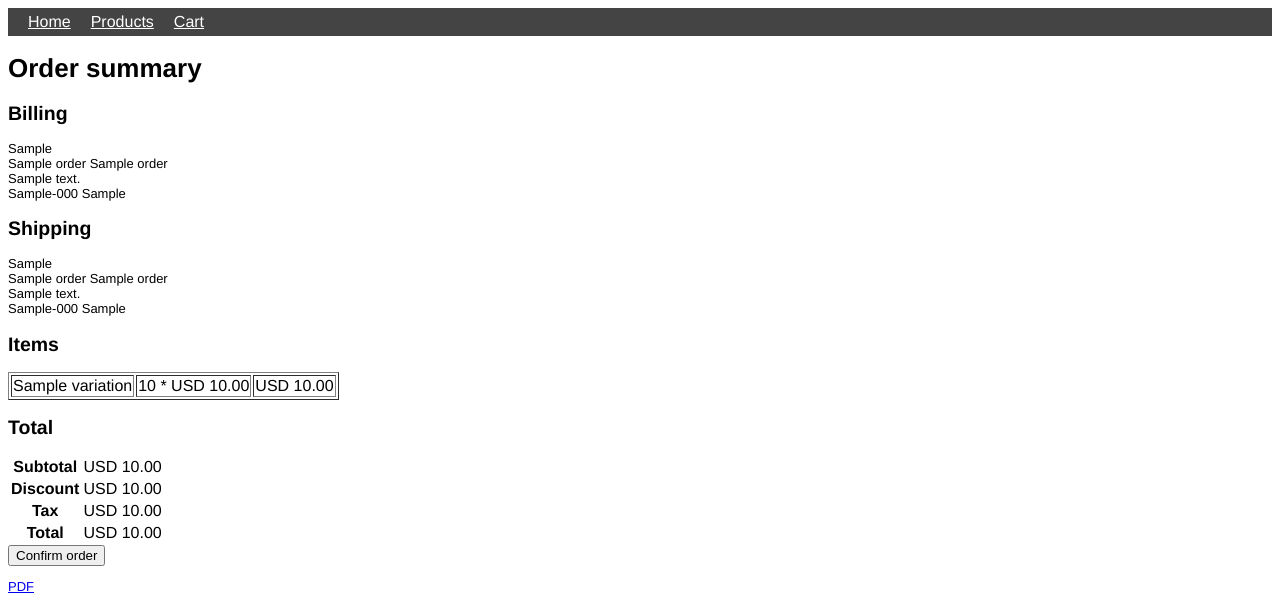
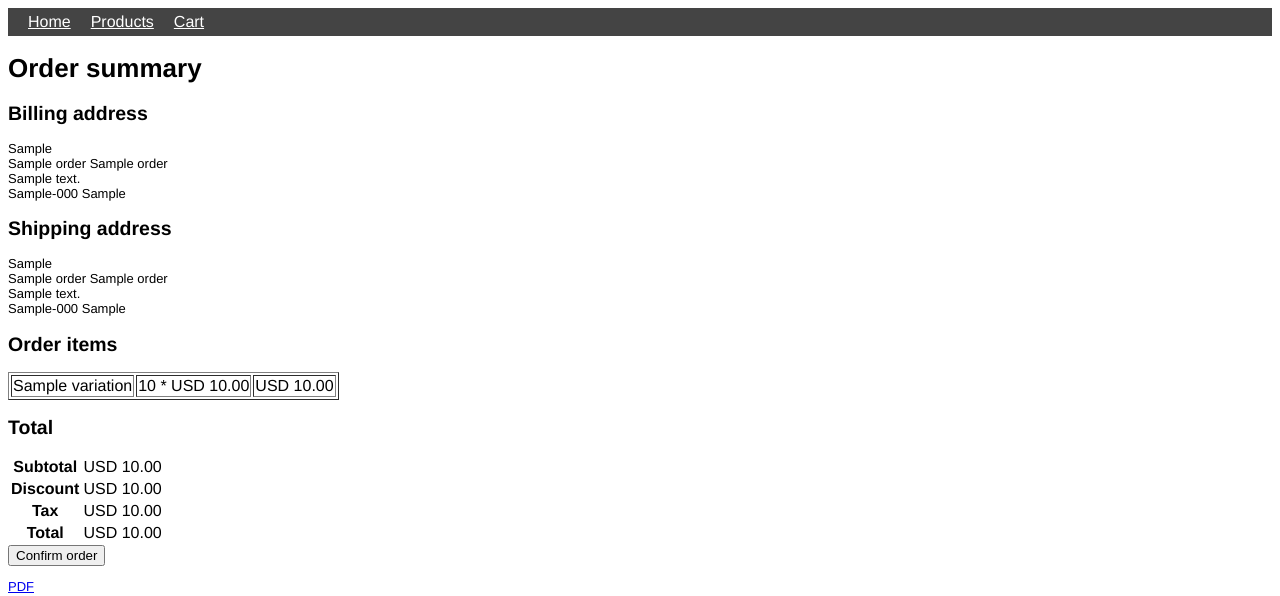
Before and after one commit to matthiask/plata, a Django app: template plata/shop/templates/plata/shop_confirmation.html in a window 1280 px wide. Shown: the top 596 px of the page. Run offline with Django 3.2, Linux system fonts and the light colour scheme; the template is opened without the code that fills it: most values are stand-ins (such as "Sample title", 1, 10 or a date in 2020).

Commit message:
Internationalize order confirmation template

```diff
--- a/plata/shop/templates/plata/shop_confirmation.html
+++ b/plata/shop/templates/plata/shop_confirmation.html
@@ -1,21 +1,23 @@
 {% extends "base.html" %}
 
+{% load i18n %}
+
 {% block content %}
-<h1>Order summary</h1>
+<h1>{% trans "Order summary" %}</h1>
 
-<h2>Billing</h2>
+<h2>{% trans "Billing address" %}</h2>
 {{ order.billing_company }}<br />
 {{ order.billing_first_name }} {{ order.billing_last_name }}<br />
 {{ order.billing_address|linebreaksbr }}<br />
 {{ order.billing_country }}-{{ order.billing_zip_code }} {{ order.billing_city }}<br />
 
-<h2>Shipping</h2>
+<h2>{% trans "Shipping address" %}</h2>
 {{ order.shipping_company }}<br />
 {{ order.shipping_first_name }} {{ order.shipping_last_name }}<br />
 {{ order.shipping_address|linebreaksbr }}<br />
 {{ order.shipping_country }}-{{ order.shipping_zip_code }} {{ order.shipping_city }}<br />
 
-<h2>Items</h2>
+<h2>{% trans "Order items" %}</h2>
 <table border="1">
 {% for item in order.items.all %}
 <tr>
@@ -26,28 +28,28 @@
 {% endfor %}
 </table>
 
-<h2>Total</h2>
+<h2>{% trans "Total" %}</h2>
 <table>
 <tr>
-    <th>Subtotal</th>
+    <th>{% trans "subtotal"|capfirst %}</th>
     <td>{{ order.currency }} {{ order.subtotal|floatformat:2 }}</td>
 </tr>
 <tr>
-    <th>Discount</th>
+    <th>{% trans "discount"|capfirst %}</th>
     <td>{{ order.currency }} {{ order.discount|floatformat:2 }}</td>
 </tr>
 <tr>
-    <th>Tax</th>
+    <th>{% trans "tax"|capfirst %}</th>
     <td>{{ order.currency }} {{ order.tax|floatformat:2 }}</td>
 </tr>
 <tr>
-    <th>Total</th>
+    <th>{% trans "total"|capfirst %}</th>
     <td>{{ order.currency }} {{ order.total|floatformat:2 }}</td>
 </tr>
 </table>
 
 <form method="post" action=".">{% csrf_token %}
-<input type="submit" value="Confirm order" />
+<input type="submit" value="{% trans "Confirm order" %}" />
 </form>
 
 <a href="../pdf/{{ order.id }}/">PDF</a>
```
